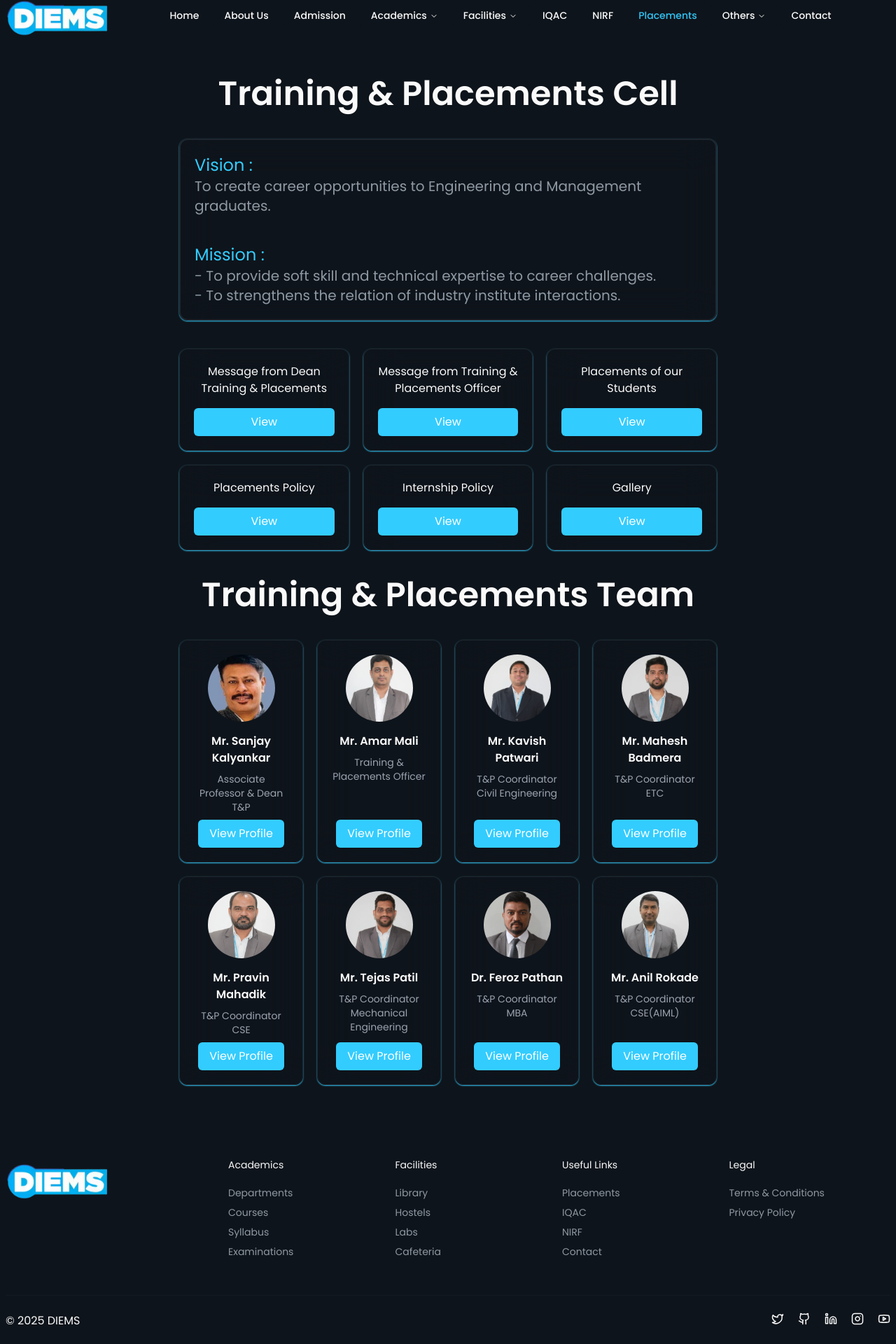
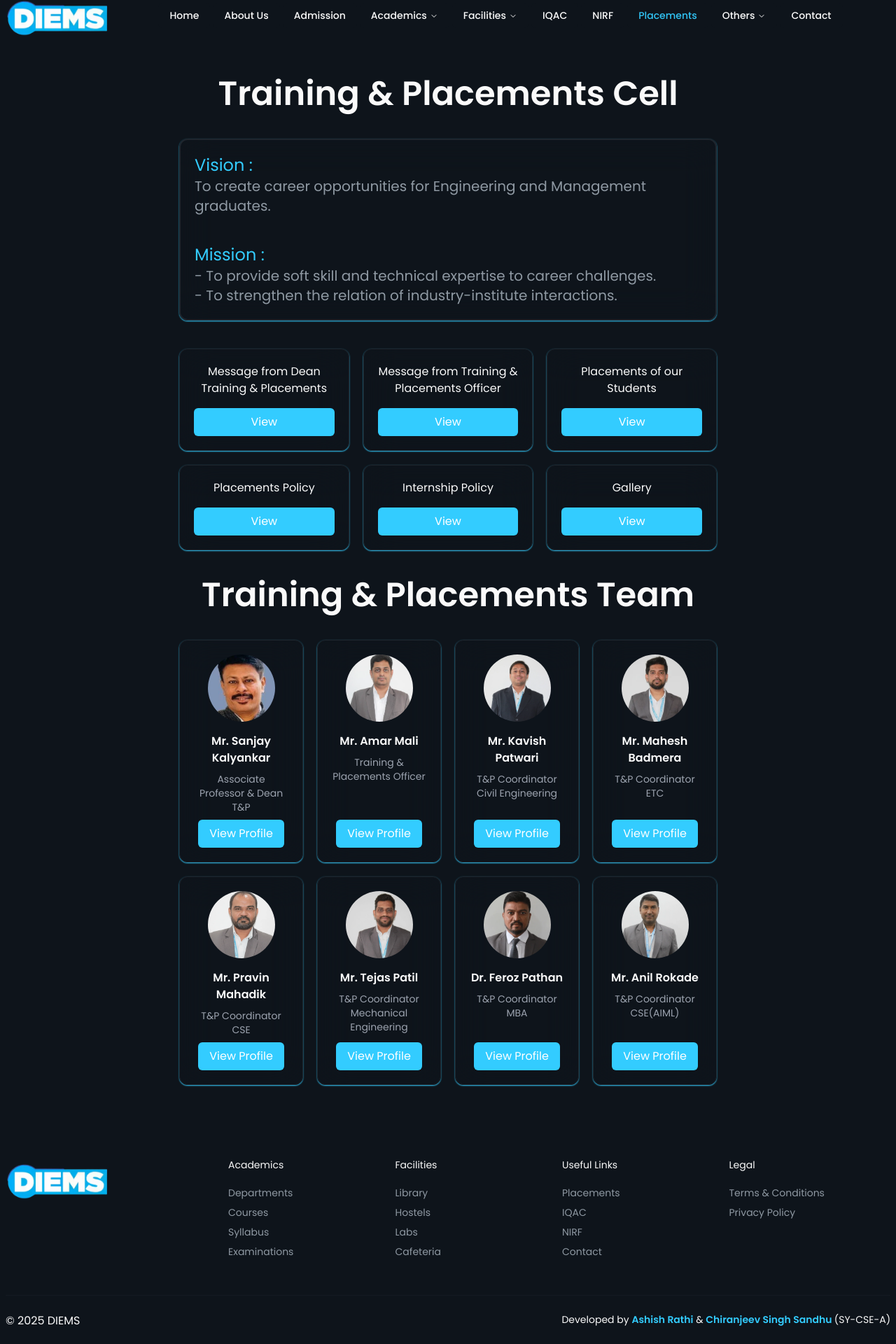
Before and after one commit to CSSandhu2005/DIEMS, a React (Vite) app: page /placements in a window 1280 px wide. Shown: the part 26-1946 px from the top of the page at 70% size. Built offline with nearby package versions, Linux system fonts and the light colour scheme.

Commit message:
Dean & Tpo message added

```diff
--- a/src/components/Footer.tsx
+++ b/src/components/Footer.tsx
@@ -1,5 +1,6 @@
 import Logo from '@/components/Logo';
 import { footerData } from '@/constants';
+
 const Footer = () => {
   return (
     <footer className='section !pb-0'>
@@ -37,19 +38,12 @@ const Footer = () => {
             {footerData.copyright}
           </a>
 
-          <div className='social-wrapper'>
-            <ul className='flex gap-5'>
-              {footerData.socialLinks.map(({ href, icon }, index) => (
-                <li key={index}>
-                  <a
-                    href={href}
-                    target='_blank'
-                  >
-                    {icon}
-                  </a>
-                </li>
-              ))}
-            </ul>
+          {/* Removed social icons and added the new line */}
+          <div className='text-sm text-end'>
+            <span>Developed by </span>
+            <span className='font-semibold text-primary'>Ashish Rathi</span>
+            <span> & </span>
+            <span className='font-semibold text-primary'>Chiranjeev Singh Sandhu  </span>(SY-CSE-A)
           </div>
         </div>
       </div>
--- a/src/components/Placement.tsx
+++ b/src/components/Placement.tsx
@@ -1,3 +1,4 @@
+import React, { useState } from 'react';
 import Team1 from '../assets/sbk.webp';
 import Team2 from '../assets/afm.webp';
 import Team3 from '../assets/KGP-scaled.webp';
@@ -6,18 +7,70 @@ import Team5 from '../assets/pbm-min.webp';
 import Team6 from '../assets/MR.-T-B-PATIL-scaled.webp';
 import Team7 from '../assets/feroj-pathan-min.webp';
 import Team8 from '../assets/anil-rokade-min-scaled.webp';
-import { useState } from 'react';
 import DeanMessage from '../assets/dean_message.png';
 import TPOMessage from '../assets/tpomessage.png';
 
-const Placement = () => {
-  const [isModalOpen, setIsModalOpen] = useState(false);
-  const [selectedImage, setSelectedImage] = useState(null);
+interface TeamMember {
+  img: string;
+  name: string;
+  role: string;
+}
 
-  const handleButtonClick = (image) => {
+const Placement: React.FC = () => {
+  const [isModalOpen, setIsModalOpen] = useState<boolean>(false);
+  const [selectedImage, setSelectedImage] = useState<string | null>(null);
+
+  const handleButtonClick = (image: string): void => {
     setSelectedImage(image);
     setIsModalOpen(true);
   };
+
+  const closeModal = (): void => {
+    setIsModalOpen(false);
+  };
+
+  const teamMembers: TeamMember[] = [
+    {
+      img: Team1,
+      name: 'Mr. Sanjay Kalyankar',
+      role: 'Associate Professor & Dean T&P',
+    },
+    {
+      img: Team2,
+      name: 'Mr. Amar Mali',
+      role: 'Training & Placements Officer',
+    },
+    {
+      img: Team3,
+      name: 'Mr. Kavish Patwari',
+      role: 'T&P Coordinator Civil Engineering',
+    },
+    {
+      img: Team4,
+      name: 'Mr. Mahesh Badmera',
+      role: 'T&P Coordinator ETC',
+    },
+    {
+      img: Team5,
+      name: 'Mr. Pravin Mahadik',
+      role: 'T&P Coordinator CSE',
+    },
+    {
+      img: Team6,
+      name: 'Mr. Tejas Patil',
+      role: 'T&P Coordinator Mechanical Engineering',
+    },
+    {
+      img: Team7,
+      name: 'Dr. Feroz Pathan',
+      role: 'T&P Coordinator MBA',
+    },
+    {
+      img: Team8,
+      name: 'Mr. Anil Rokade',
+      role: 'T&P Coordinator CSE(AIML)',
+    },
+  ];
 
   return (
     <section className='py-5 md:py-10'>
@@ -29,21 +82,19 @@ const Placement = () => {
 
           {/* Vision and Mission */}
           <div className='text-start mt-10 p-5 border-border border-2 rounded-xl w-full shadow-primary shadow-sm backdrop-blur-xl'>
-            <p className='text-primary text-2xl'>Vision : </p>
+            <p className='text-primary text-2xl'>Vision :</p>
             <p className='section-text mb-10'>
-              To create career opportunities to Engineering and Management
-              graduates.
+              To create career opportunities for Engineering and Management graduates.
             </p>
 
-            <p className='text-primary text-2xl'>Mission : </p>
+            <p className='text-primary text-2xl'>Mission :</p>
             <p className='section-text'>
-              - To provide soft skill and technical expertise to career
-              challenges. <br />- To strengthens the relation of industry
-              institute interactions.
+              - To provide soft skill and technical expertise to career challenges. <br />
+              - To strengthen the relation of industry-institute interactions.
             </p>
           </div>
 
-          {/*  options  */}
+          {/* Options */}
           <div className='grid grid-cols-1 sm:grid-cols-2 md:grid-cols-3 gap-5 mt-10'>
             <div className='p-5 border rounded-xl shadow-primary shadow-sm backdrop-blur-xl'>
               <p>Message from Dean Training & Placements</p>
@@ -58,7 +109,7 @@ const Placement = () => {
             <div className='p-5 border rounded-xl shadow-primary shadow-sm backdrop-blur-xl'>
               <p>Message from Training & Placements Officer</p>
               <button
-                onClick={() => handleButtonClick(TPOMessage)} // Same image abhi ke liye
+                onClick={() => handleButtonClick(TPOMessage)} // Same image for now
                 className='mt-4 bg-primary text-white px-4 py-2 rounded-md hover:bg-blue-600 transition lg:w-full'
               >
                 View
@@ -102,8 +153,8 @@ const Placement = () => {
             </div>
           </div>
 
-          {/* View Button Popup*/}
-          {isModalOpen && (
+          {/* Modal for View Button */}
+          {isModalOpen && selectedImage && (
             <div className='fixed inset-0 bg-black bg-opacity-70 flex items-center justify-center z-50 p-4'>
               <div className='bg-white p-6 rounded-xl w-full max-w-3xl max-h-[80vh] overflow-auto shadow-2xl'>
                 <img
@@ -112,7 +163,7 @@ const Placement = () => {
                   className='w-full h-auto object-contain rounded-lg'
                 />
                 <button
-                  onClick={() => setIsModalOpen(false)}
+                  onClick={closeModal}
                   className='mt-6 bg-primary text-white px-5 py-2 rounded-md hover:bg-blue-600 transition text-base font-medium w-full'
                 >
                   Close
@@ -121,55 +172,13 @@ const Placement = () => {
             </div>
           )}
 
-          {/* Placement Team */}
+          {/* Training & Placements Team */}
           <h2 className='text-2xl font-semibold mb-3 mt-10 md:text-3xl lg:text-4xl xl:text-5xl'>
             Training & Placements Team
           </h2>
 
           <div className='grid grid-cols-1 sm:grid-cols-2 md:grid-cols-4 gap-5 mt-10'>
-            {/* Repeatable Team Member Cards */}
-            {[
-              {
-                img: Team1,
-                name: 'Mr. Sanjay Kalyankar',
-                role: 'Associate Professor & Dean T&P',
-              },
-              {
-                img: Team2,
-                name: 'Mr. Amar Mali',
-                role: 'Training & Placements Officer',
-              },
-              {
-                img: Team3,
-                name: 'Mr. Kavish Patwari',
-                role: 'T&P Coordinator Civil Engineering',
-              },
-              {
-                img: Team4,
-                name: 'Mr. Mahesh Badmera',
-                role: 'T&P Coordinator ETC',
-              },
-              {
-                img: Team5,
-                name: 'Mr. Pravin Mahadik',
-                role: 'T&P Coordinator CSE',
-              },
-              {
-                img: Team6,
-                name: 'Mr. Tejas Patil',
-                role: 'T&P Coordinator Mechanical Engineering',
-              },
-              {
-                img: Team7,
-                name: 'Dr. Feroz Pathan',
-                role: 'T&P Coordinator MBA',
-              },
-              {
-                img: Team8,
-                name: 'Mr. Anil Rokade',
-                role: 'T&P Coordinator CSE(AIML)',
-              },
-            ].map((member, index) => (
+            {teamMembers.map((member, index) => (
               <div
                 key={index}
                 className='p-5 border rounded-xl shadow-primary shadow-sm backdrop-blur-xl text-center flex flex-col'
```
